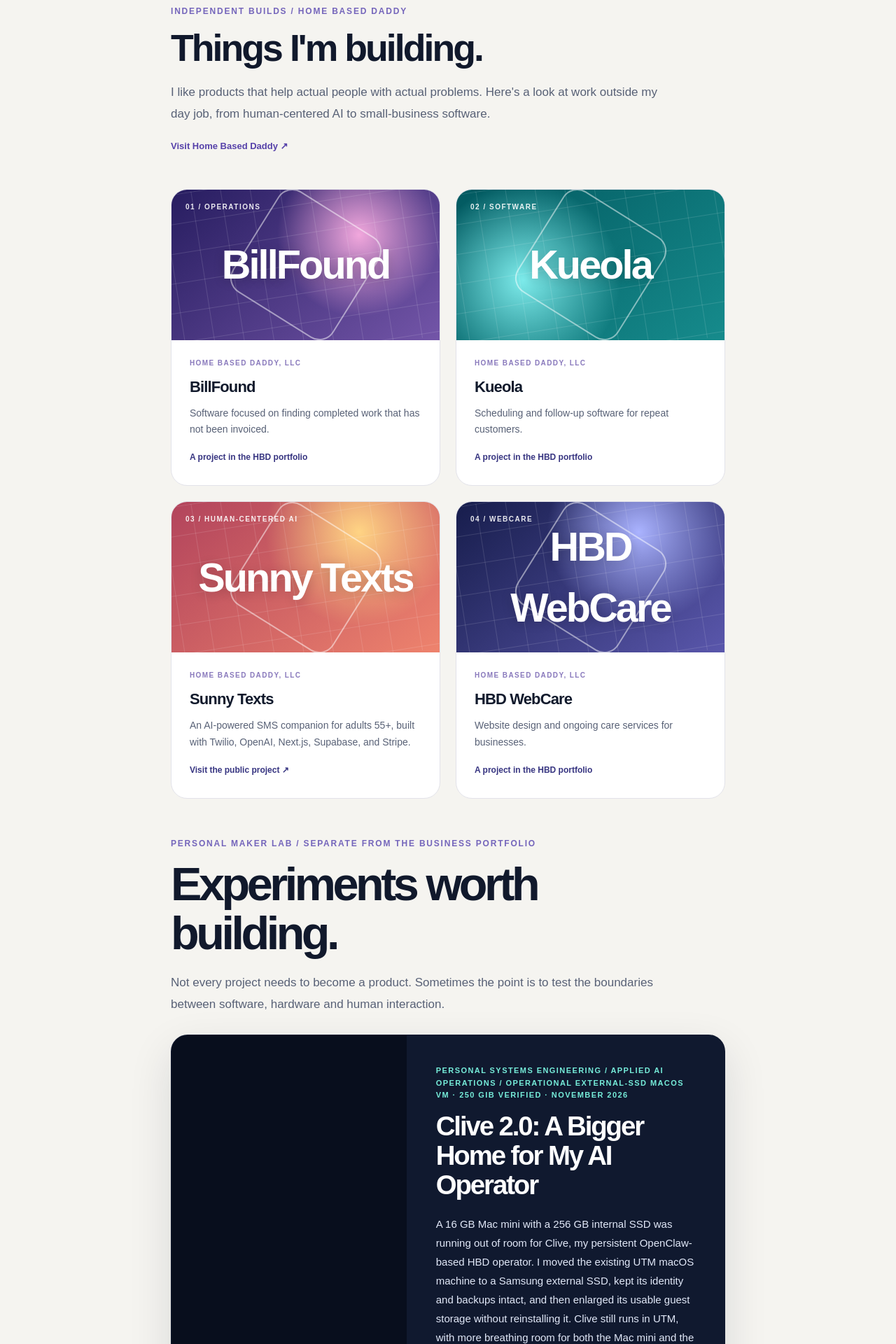
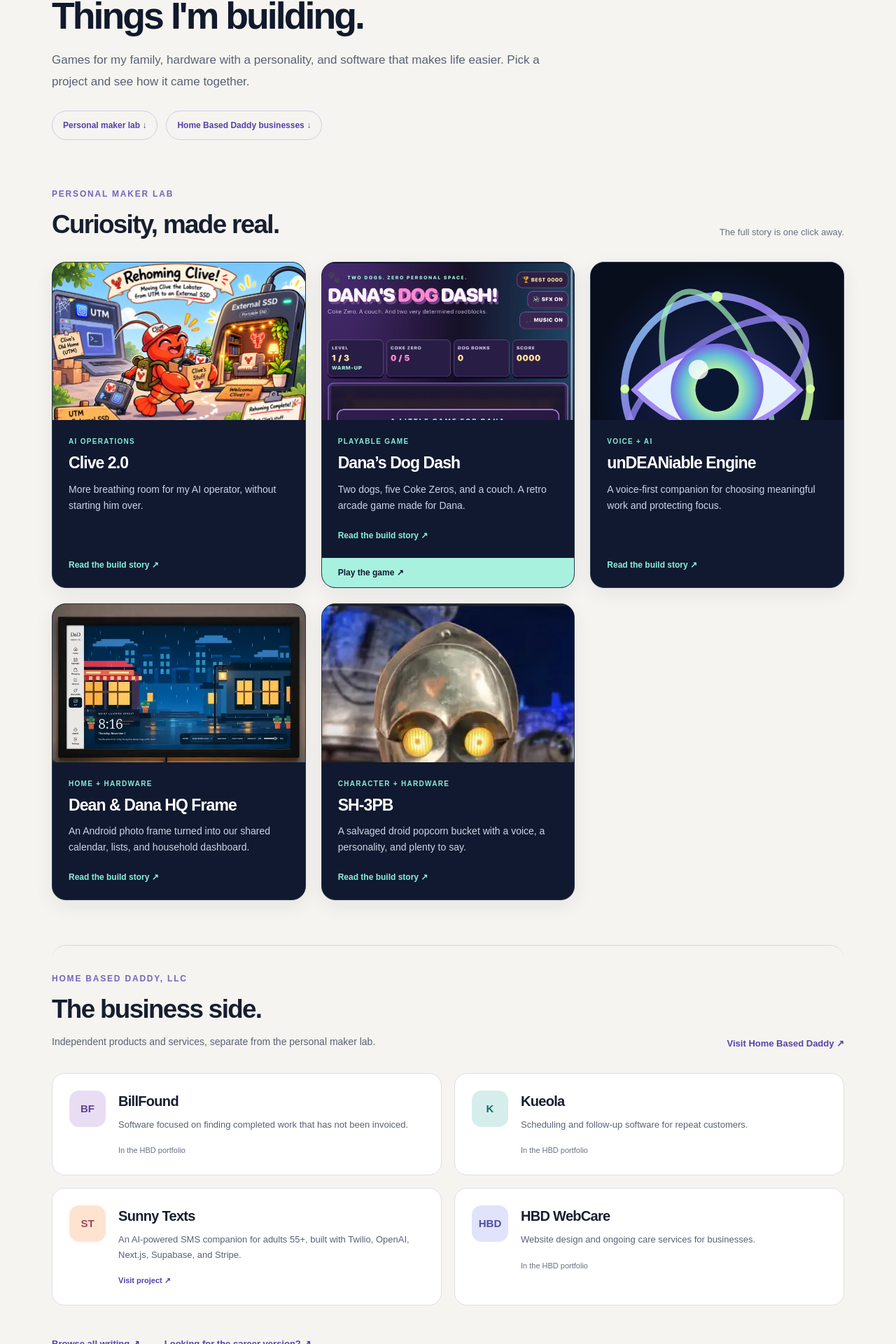
Before and after one commit to vousdoochile/deanreese-site, a Next.js app: page /ventures in a window 1280 px wide. Shown: the part 204-2124 px from the top of the page at 70% size. Built offline with nearby package versions, Linux system fonts and the light colour scheme.

Commit message:
Preview compact project shelf and curated homepage

```diff
--- a/src/app/globals.css
+++ b/src/app/globals.css
@@ -202,3 +202,62 @@ a:focus-visible, button:focus-visible, input:focus-visible { outline: 3px solid
 
 /* Keep the complete moving-day illustration visible without cropping its lettering. */
 .maker-feature-image img[src="/clive-rehoming.jpg"] { height: auto; min-height: 0; max-height: none; object-fit: contain; }
+
+/* Browse first, dive deeper second. Keep artwork intact and copy off the image. */
+.site-main:not(:has(.retro-home)) > .projects-index { max-width: 1260px; }
+.projects-index .small-header { padding-top: 24px; }
+.project-shelf { display: grid; grid-template-columns: repeat(3, minmax(0, 1fr)); gap: 22px; }
+.project-tile { min-width: 0; display: flex; flex-direction: column; background: #10192f; border: 1px solid #26364d; border-radius: 20px; overflow: hidden; box-shadow: 0 8px 28px rgba(15,25,50,.07); transition: transform .2s, box-shadow .2s; }
+.project-tile:hover { transform: translateY(-4px); box-shadow: 0 16px 38px rgba(15,25,50,.15); }
+.project-tile-main { display: flex; flex-direction: column; flex: 1; color: #f4f7ff; text-decoration: none; }
+.project-tile-main:focus-visible { outline-offset: -4px; border-radius: 18px; }
+.project-thumbnail { aspect-ratio: 16 / 10; background: #080e1d; display: grid; place-items: center; overflow: hidden; }
+.project-thumbnail img { display: block; width: 100%; height: 100%; object-fit: contain; }
+.project-tile-copy { display: flex; flex-direction: column; flex: 1; padding: 23px; }
+.project-tile-label { color: #86ecdb; font-size: 10px; letter-spacing: .13em; font-weight: 800; line-height: 1.6; }
+.project-tile-copy h3 { color: white; font-size: 23px; font-weight: 800; letter-spacing: -.04em; line-height: 1.2; margin: 9px 0 12px; }
+.project-tile-summary { color: #ccd6e9; font-size: 14px; line-height: 1.65; margin-bottom: 22px; }
+.project-tile-read { color: #8aefdd; font-size: 12px; font-weight: 800; margin-top: auto; }
+.project-tile-main:hover .project-tile-read { text-decoration: underline; }
+.project-tile-play { display: block; color: #10192f; background: #a8f1df; padding: 12px 23px; font-size: 12px; font-weight: 800; text-decoration: none; }
+.project-tile-play:hover { background: #c9faec; }
+.project-tile-play:focus-visible { outline-offset: -4px; }
+.business-home-band { display: flex; align-items: center; justify-content: space-between; gap: 24px; border-top: 1px solid #d5d7e0; margin-top: 34px; padding-top: 26px; }
+.business-home-band .section-eyebrow { margin-bottom: 8px; font-size: 10px; }
+.business-home-band p:not(.section-eyebrow) { color: #586176; font-size: 14px; line-height: 1.6; }
+.project-section-nav { display: flex; flex-wrap: wrap; gap: 12px; margin: 25px 0 8px; }
+.project-section-nav a { padding: 11px 15px; border: 1px solid #d2cce4; border-radius: 999px; color: #5641a9; font-size: 12px; font-weight: 700; text-decoration: none; }
+.project-section-nav a:hover { background: #eae5f4; }
+.project-collection { margin-top: 40px; scroll-margin-top: 24px; }
+.collection-title { font-size: clamp(1.6rem, 3vw, 2.3rem); font-weight: 850; line-height: 1.15; letter-spacing: -.045em; }
+.collection-note { color: #697184; font-size: 13px; }
+.business-collection { margin-top: 64px; padding-top: 38px; border-top: 1px solid #d5d7e0; }
+.business-collection .section-lede { font-size: 14px; margin-top: 12px; }
+.business-shelf { display: grid; grid-template-columns: repeat(2, minmax(0,1fr)); gap: 18px; }
+.business-tile { display: flex; align-items: flex-start; gap: 18px; padding: 24px; background: white; border: 1px solid #dce0e6; border-radius: 18px; }
+.business-mark { width: 52px; height: 52px; flex-shrink: 0; display: grid; place-items: center; border-radius: 14px; background: #e9ddf4; color: #634196; font-size: 15px; font-weight: 850; }
+.business-mark.variant-1 { background: #d5eeeb; color: #176b6c; }
+.business-mark.variant-2 { background: #ffe3d1; color: #9b4659; }
+.business-mark.variant-3 { background: #e1e3fa; color: #514e9c; }
+.business-tile h3 { font-weight: 800; font-size: 20px; letter-spacing: -.035em; }
+.business-tile p { font-size: 13px; line-height: 1.65; color: #586176; margin: 8px 0 13px; }
+.business-tile .text-link, .business-portfolio-label { font-size: 11px; }
+.business-portfolio-label { color: #697184; }
+.project-footer-links { display: flex; flex-wrap: wrap; gap: 20px 35px; margin: 45px 0 20px; }
+@media (max-width: 950px) {
+  .project-shelf { grid-template-columns: repeat(2, minmax(0,1fr)); gap: 18px; }
+}
+@media (max-width: 630px) {
+  .project-shelf { grid-template-columns: 1fr; gap: 16px; }
+  .project-tile-main { display: grid; grid-template-columns: 100px minmax(0,1fr); align-items: start; }
+  .project-thumbnail { aspect-ratio: 1; margin: 20px 0 0 14px; }
+  .project-tile-copy { padding: 20px 16px 20px 28px; }
+  .project-tile-copy h3 { font-size: 20px; }
+  .project-tile-label { font-size: 9px; letter-spacing: .08em; }
+  .project-tile-summary { font-size: 13px; margin-bottom: 15px; }
+  .project-tile-play { padding: 12px 20px; }
+  .business-home-band { flex-direction: column; align-items: flex-start; gap: 16px; }
+  .business-shelf { grid-template-columns: 1fr; }
+  .business-tile { padding: 20px; gap: 14px; }
+  .project-section-nav { gap: 9px; }
+}
--- a/src/app/page.tsx
+++ b/src/app/page.tsx
@@ -1,6 +1,6 @@
 import Link from "next/link";
-import MakerFeature from "../components/MakerFeature";
-import { siteProfile, ventures, experiences, focusAreas } from "../content/site";
+import ProjectShelf from "../components/ProjectShelf";
+import { experiences, focusAreas } from "../content/site";
 import { orderedWritingPosts } from "../content/writing";
 
 const spotlight = [
@@ -10,7 +10,6 @@ const spotlight = [
   experiences.find((e) => e.company === "KlariVis"),
 ].filter(Boolean);
 
-const visualTags = ["01 / SOFTWARE", "02 / OPERATIONS", "03 / HUMAN-CENTERED AI", "04 / DIGITAL SERVICES"];
 
 export default function HomePage() {
   return (
@@ -47,36 +46,18 @@ export default function HomePage() {
           <div>
             <p className="section-eyebrow">01 / AFTER HOURS</p>
             <h2 className="section-title">Ideas that escape<br />the notes app.</h2>
-            <p className="section-lede">Home Based Daddy is where I turn curiosity into useful products. Some are live, some are growing, and all are built around real problems.</p>
+            <p className="section-lede">A few favorites from my personal maker lab. Pick what catches your eye, then get the story behind the build.</p>
           </div>
-          <Link className="text-link" href="/ventures">All projects ↗</Link>
+          <Link className="text-link" href="/ventures">Browse all projects ↗</Link>
         </div>
-        <div className="venture-grid">
-          {ventures.map((v, i) => {
-            const href = "url" in v && v.url ? v.url : "/ventures";
-            const external = href.startsWith("http");
-            return (
-              <a className="venture-card" href={href} key={v.name} target={external ? "_blank" : undefined} rel={external ? "noreferrer" : undefined}>
-                <div className={"venture-art variant-" + (i % 4)}>
-                  <span className="venture-art-small">{visualTags[i] || "INDEPENDENT PROJECT"}</span>
-                  <span className="venture-art-name">{v.name}</span>
-                </div>
-                <div className="venture-body">
-                  <p className="venture-meta">Home Based Daddy / Selected project</p>
-                  <h3 className="venture-name">{v.name}</h3>
-                  <p className="venture-desc">{v.description}</p>
-                  <span className="venture-open">{external ? "Visit project ↗" : "Explore portfolio ↗"}</span>
-                </div>
-              </a>
-            );
-          })}
+        <ProjectShelf featured />
+        <div className="business-home-band">
+          <div>
+            <p className="section-eyebrow">THE BUSINESS SIDE / HOME BASED DADDY</p>
+            <p>Practical software and services for real-world problems.</p>
+          </div>
+          <Link className="text-link" href="/ventures#businesses">Explore the businesses ↗</Link>
         </div>
-        <div className="maker-home-intro">
-          <p className="section-eyebrow">PERSONAL MAKER LAB / AFTER HOURS</p>
-          <h3 className="maker-home-title">When the prototype has a personality.</h3>
-        </div>
-        <MakerFeature />
-        <a href={siteProfile.portfolioUrl} className="text-link" style={{display:"inline-block",marginTop:26}} target="_blank" rel="noreferrer">More from Home Based Daddy ↗</a>
       </section>
 
       <section className="retro-section proof-section">
--- a/src/app/ventures/page.tsx
+++ b/src/app/ventures/page.tsx
@@ -1,59 +1,62 @@
 import Link from "next/link";
-import MakerFeature from "../../components/MakerFeature";
+import ProjectShelf from "../../components/ProjectShelf";
 import { ventures, siteProfile } from "../../content/site";
-
-const themes = ["01 / OPERATIONS","02 / SOFTWARE","03 / HUMAN-CENTERED AI","04 / WEBCARE"];
 
 export const metadata = {
   title: "Independent Projects",
-  description: "Explore practical AI and software projects built by Dean Reese through Home Based Daddy, LLC.",
+  description: "Explore practical AI, software, games, and hardware projects built by Dean Reese.",
 };
 
 export default function VenturesPage() {
   return (
-    <div className="container-wide">
-      <div className="small-header">
-        <p className="section-eyebrow">INDEPENDENT BUILDS / HOME BASED DADDY</p>
+    <div className="container-wide projects-index">
+      <header className="small-header">
+        <p className="section-eyebrow">THE PROJECT SHELF</p>
         <h1 className="section-title">Things I&apos;m building.</h1>
-        <p className="section-lede">I like products that help actual people with actual problems. Here&apos;s a look at work outside my day job, from human-centered AI to small-business software.</p>
-        <a href={siteProfile.portfolioUrl} target="_blank" rel="noreferrer" className="text-link" style={{display:"inline-block",marginTop:20}}>Visit Home Based Daddy ↗</a>
-      </div>
-      <div className="venture-grid venture-detail-grid">
-        {ventures.map((v,i) => {
-          const url = "url" in v && v.url ? v.url : null;
-          return (
-            <article className="venture-card" key={v.name}>
-              <div className={"venture-art variant-" + (i % 4)}>
-                <span className="venture-art-small">{themes[i] || "INDEPENDENT WORK"}</span>
-                <span className="venture-art-name">{v.name}</span>
-              </div>
-              <div className="venture-body">
-                <p className="venture-meta">Home Based Daddy, LLC</p>
-                <h2 className="venture-name">{v.name}</h2>
-                <p className="venture-desc">{v.description}</p>
-                {url ? <a href={url} target="_blank" rel="noreferrer" className="venture-open">Visit the public project ↗</a> :
-                  <span className="venture-open">A project in the HBD portfolio</span>}
+        <p className="section-lede">Games for my family, hardware with a personality, and software that makes life easier. Pick a project and see how it came together.</p>
+        <nav className="project-section-nav" aria-label="Project collections">
+          <a href="#maker-lab">Personal maker lab <span aria-hidden="true">↓</span></a>
+          <a href="#businesses">Home Based Daddy businesses <span aria-hidden="true">↓</span></a>
+        </nav>
+      </header>
+      <section className="project-collection" id="maker-lab" aria-labelledby="maker-projects-heading">
+        <div className="section-heading-row">
+          <div>
+            <p className="section-eyebrow">PERSONAL MAKER LAB</p>
+            <h2 id="maker-projects-heading" className="collection-title">Curiosity, made real.</h2>
+          </div>
+          <p className="collection-note">The full story is one click away.</p>
+        </div>
+        <ProjectShelf />
+      </section>
+      <section className="project-collection business-collection" id="businesses" aria-labelledby="business-heading">
+        <div className="section-heading-row">
+          <div>
+            <p className="section-eyebrow">HOME BASED DADDY, LLC</p>
+            <h2 id="business-heading" className="collection-title">The business side.</h2>
+            <p className="section-lede">Independent products and services, separate from the personal maker lab.</p>
+          </div>
+          <a href={siteProfile.portfolioUrl} target="_blank" rel="noreferrer" className="text-link">Visit Home Based Daddy ↗</a>
+        </div>
+        <div className="business-shelf">
+          {ventures.map((venture, i) => (
+            <article className="business-tile" key={venture.name}>
+              <span className={`business-mark variant-${i}`} aria-hidden="true">{["BF", "K", "ST", "HBD"][i]}</span>
+              <div>
+                <h3>{venture.name}</h3>
+                <p>{venture.description}</p>
+                {"url" in venture && venture.url ? (
+                  <a href={venture.url} target="_blank" rel="noreferrer" className="text-link">Visit project ↗</a>
+                ) : <span className="business-portfolio-label">In the HBD portfolio</span>}
               </div>
             </article>
-          );
-        })}
-      </div>
-      <section className="maker-projects-section" aria-labelledby="maker-projects-heading">
-        <p className="section-eyebrow">PERSONAL MAKER LAB / SEPARATE FROM THE BUSINESS PORTFOLIO</p>
-        <h2 id="maker-projects-heading" className="section-title">Experiments worth building.</h2>
-        <p className="section-lede">Not every project needs to become a product. Sometimes the point is to test the boundaries between software, hardware and human interaction.</p>
-        <MakerFeature />
-      </section>
-      <section style={{marginBottom:75}}>
-        <div className="ask-band">
-          <div>
-            <p className="hero-kicker" style={{marginBottom:12}}>THE OTHER SIDE OF MY WORK</p>
-            <h2>Want the career version?</h2>
-            <p>My professional background spans technical account management, payments, banking technology, and enterprise delivery.</p>
-          </div>
-          <Link href="/work" className="button-neo primary">View experience ↗</Link>
+          ))}
         </div>
       </section>
+      <div className="project-footer-links">
+        <Link className="text-link" href="/writing">Browse all writing ↗</Link>
+        <Link className="text-link" href="/work">Looking for the career version? ↗</Link>
+      </div>
     </div>
   );
 }
--- /dev/null
+++ b/src/components/ProjectShelf.tsx
@@ -0,0 +1,36 @@
+import Link from "next/link";
+import { makerProjects } from "../content/site";
+
+// Deliberately curated, not newest-first: play, a useful household build, and a character.
+const featuredNames = ["Dana’s Dog Dash", "Dean & Dana HQ Frame", "SH-3PB"];
+
+export default function ProjectShelf({ featured = false }: { featured?: boolean }) {
+  const projects = featured
+    ? featuredNames.flatMap((name) => makerProjects.filter((project) => project.name === name))
+    : makerProjects;
+
+  return (
+    <div className="project-shelf">
+      {projects.map((project) => (
+        <article className="project-tile" key={project.name}>
+          <Link className="project-tile-main" href={`/writing/${project.writingSlug}`}>
+            <div className="project-thumbnail">
+              <img src={project.image} alt={project.imageAlt} width={640} height={400} loading="lazy" />
+            </div>
+            <div className="project-tile-copy">
+              <p className="project-tile-label">{project.cardLabel}</p>
+              <h3>{project.name}</h3>
+              <p className="project-tile-summary">{project.cardSummary}</p>
+              <span className="project-tile-read">Read the build story <span aria-hidden="true">↗</span></span>
+            </div>
+          </Link>
+          {"url" in project && typeof project.url === "string" ? (
+            <a className="project-tile-play" href={project.url} target="_blank" rel="noreferrer">
+              Play the game <span aria-hidden="true">↗</span><span className="sr-only"> (opens in a new tab)</span>
+            </a>
+          ) : null}
+        </article>
+      ))}
+    </div>
+  );
+}
--- a/src/content/site.ts
+++ b/src/content/site.ts
@@ -133,6 +133,8 @@ export const ventures = [
 export const makerProjects = [
   {
     "name": "Clive 2.0",
+    cardLabel: "AI OPERATIONS",
+    cardSummary: "More breathing room for my AI operator, without starting him over.",
     "expandedName": "A Bigger Home for My AI Operator",
     "category": "Personal systems engineering / applied AI operations",
     "status": "Operational external-SSD macOS VM · 250 GiB verified · November 2026",
@@ -163,6 +165,8 @@ export const makerProjects = [
   },
   {
     "name": "Dana’s Dog Dash",
+    cardLabel: "PLAYABLE GAME",
+    cardSummary: "Two dogs, five Coke Zeros, and a couch. A retro arcade game made for Dana.",
     "expandedName": "A Personalized Retro Browser Arcade",
     "category": "Personal game-engineering project",
     "status": "Live three-level browser game · November 2026",
@@ -192,6 +196,8 @@ export const makerProjects = [
   },
   {
     name: "unDEANiable Engine",
+    cardLabel: "VOICE + AI",
+    cardSummary: "A voice-first companion for choosing meaningful work and protecting focus.",
     expandedName: "Ophanim Voice & Focus Companion",
     category: "Personal applied-AI engineering project",
     status: "Working cloud and iPhone voice prototype · November 2026",
@@ -213,6 +219,8 @@ export const makerProjects = [
   },
   {
     name: "Dean & Dana HQ Frame",
+    cardLabel: "HOME + HARDWARE",
+    cardSummary: "An Android photo frame turned into our shared calendar, lists, and household dashboard.",
     expandedName: "Private Household Dashboard & Kiosk",
     category: "Personal systems-integration project",
     status: "Working household system · November 2026",
@@ -233,6 +241,8 @@ export const makerProjects = [
   },
   {
     name: "SH-3PB",
+    cardLabel: "CHARACTER + HARDWARE",
+    cardSummary: "A salvaged droid popcorn bucket with a voice, a personality, and plenty to say.",
     expandedName: "Severed Head 3 Popcorn Bucket",
     category: "Personal maker project",
     status: "Working conversational prototype · October 2026",
```
